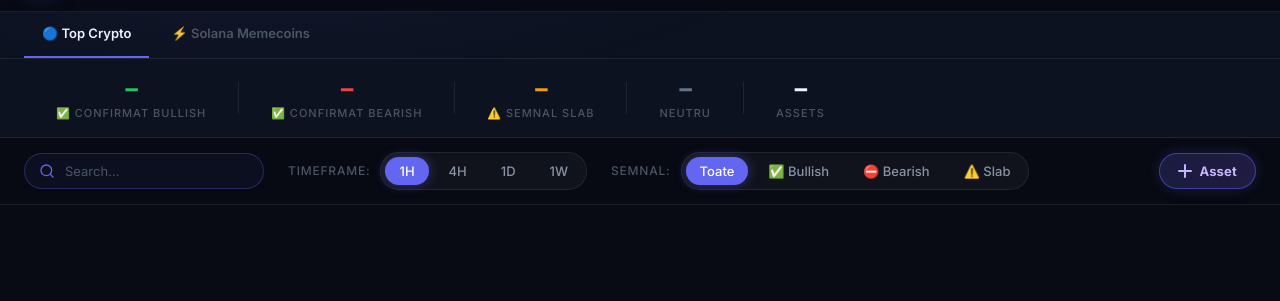
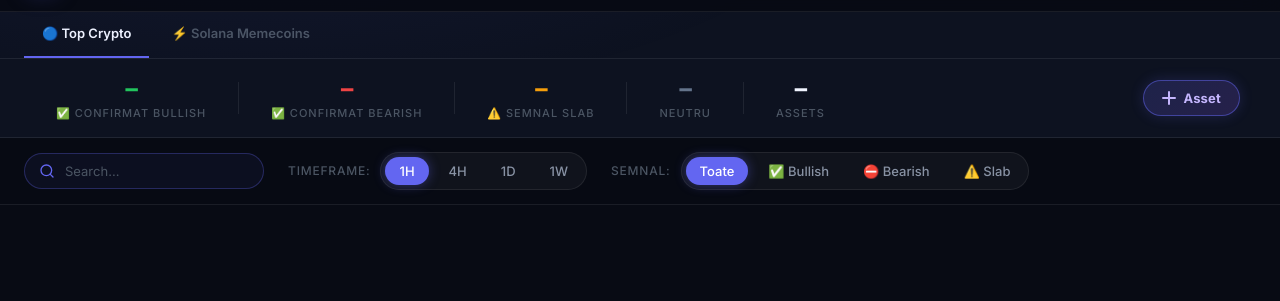
Before and after one commit to mar1uz/cryptoflip-dashboard, a plain HTML site: page index.html in a window 1280 px wide. Shown: the part 53-354 px from the top of the page. Drawn offline with Linux system fonts and the light colour scheme; no server answers.

Commit message:
✨ Move Add Asset button near indicators
- Mutat butonul de '+ Asset' in exteriorul barei de cautare/filtre
- A fost pus imediat dupa indicatorii statici din Top Crypto (Bearer/Neutru) in dreapta sus

```diff
--- a/index.html
+++ b/index.html
@@ -109,6 +109,16 @@
                 <span class="stat-value" id="totalAssets">–</span>
                 <span class="stat-label">Assets</span>
             </div>
+
+            <!-- Add Asset moved to Stats Bar -->
+            <div style="margin-left: auto; display: flex; align-items: center; padding-right: 16px;">
+                <button class="add-asset-btn" id="addAssetToggleBtn" onclick="toggleAddPanel()">
+                    <svg width="14" height="14" viewBox="0 0 14 14" fill="none">
+                        <path d="M7 1v12M1 7h12" stroke="currentColor" stroke-width="2" stroke-linecap="round" />
+                    </svg>
+                    Asset
+                </button>
+            </div>
         </div>
     </div>
 
@@ -140,13 +150,6 @@
                         Slab</button>
                 </div>
             </div>
-            <!-- Add Asset Button -->
-            <button class="add-asset-btn" id="addAssetToggleBtn" onclick="toggleAddPanel()" style="margin-left: auto;">
-                <svg width="14" height="14" viewBox="0 0 14 14" fill="none">
-                    <path d="M7 1v12M1 7h12" stroke="currentColor" stroke-width="2" stroke-linecap="round" />
-                </svg>
-                Asset
-            </button>
         </div>
     </div>
 
```
